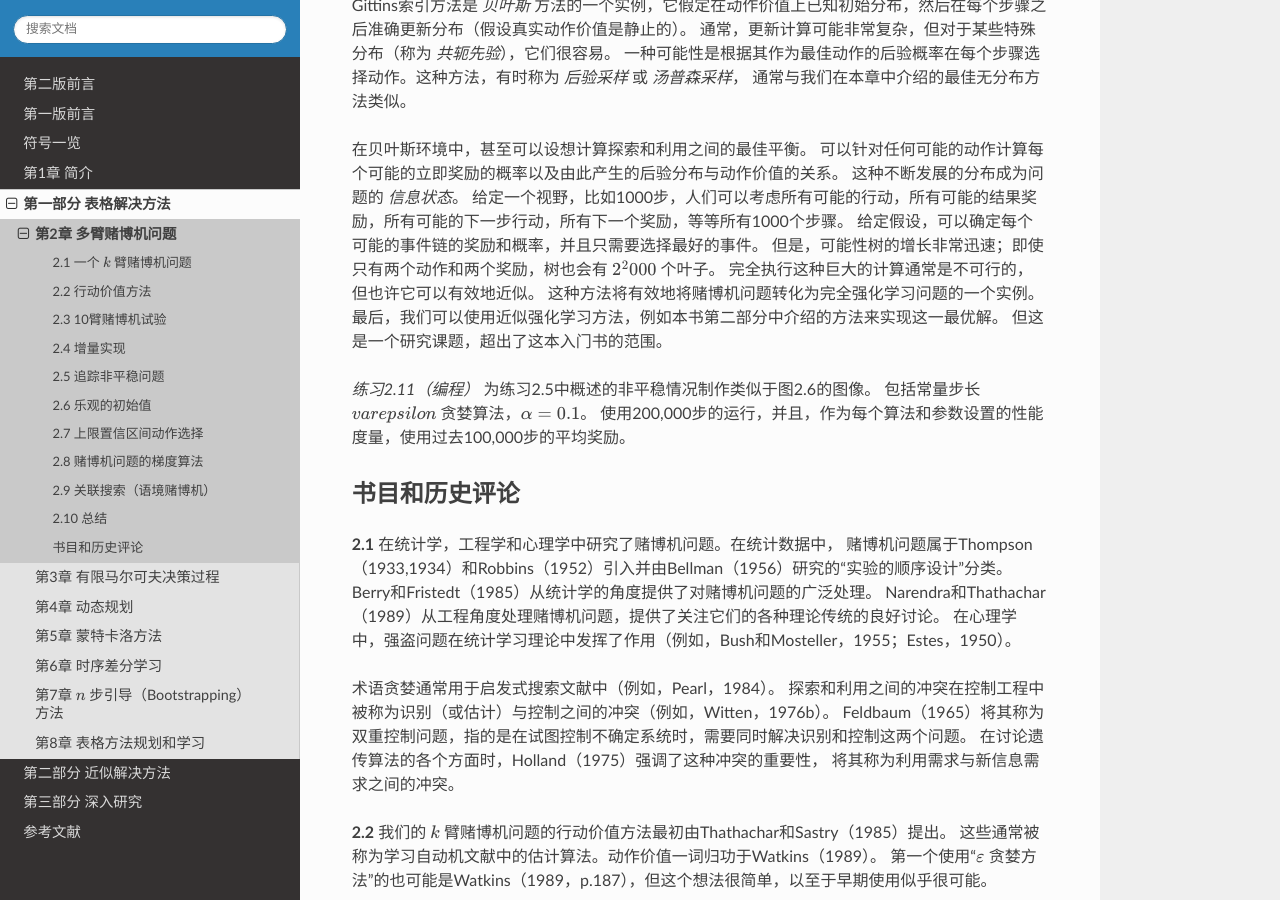
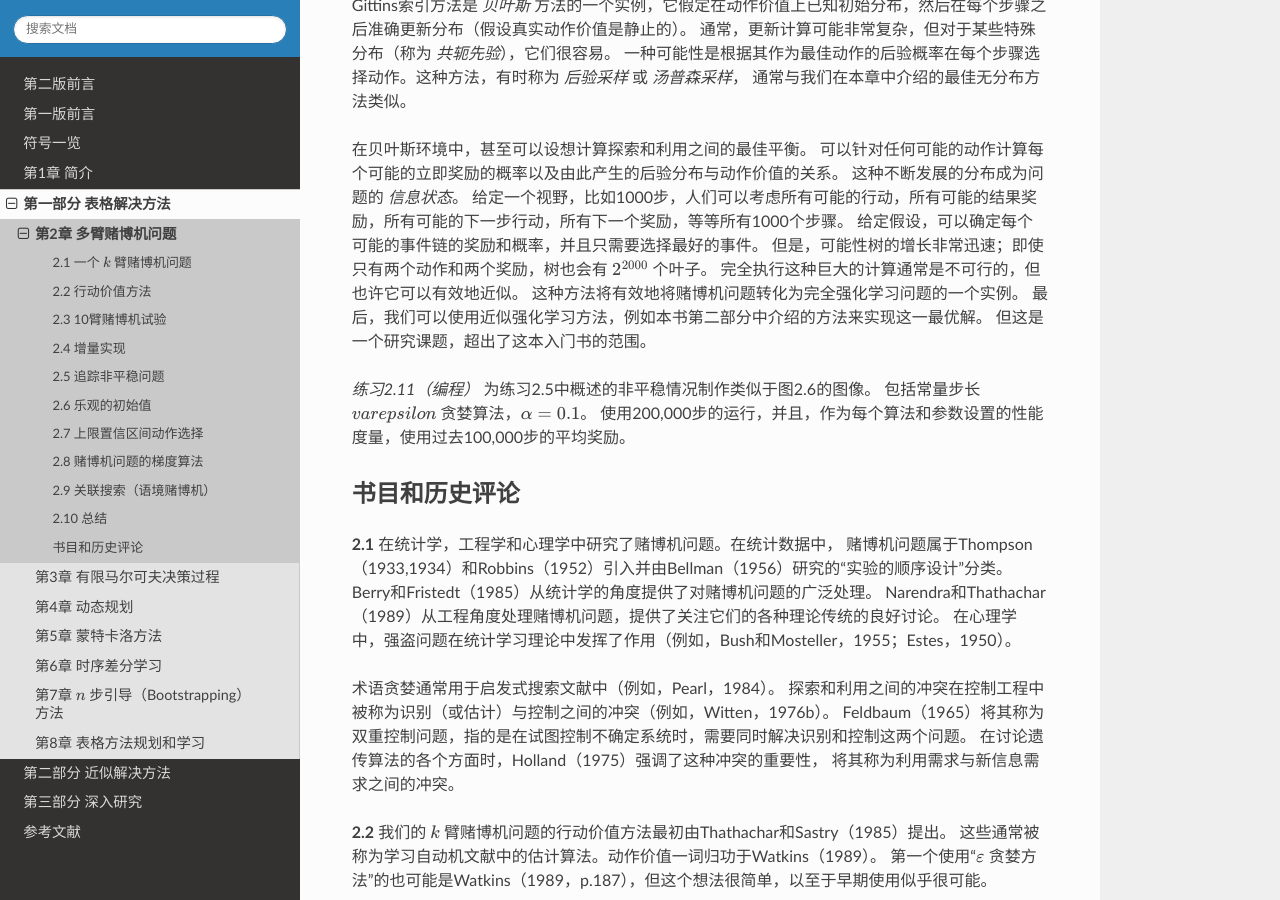
Before and after one commit to qiwihui/reinforcement-learning-an-introduction-chinese, a Sphinx documentation site: the page built from source/partI/chapter2/multi_armed_bandits.rst, in a window 1280 px wide and 900 px high, scrolled down 15027 px. Built offline with Sphinx 7.4.7 and the Read the Docs theme 2.0.0, drawn with Linux system fonts in a browser that asks for light colours.

```diff
--- a/source/partI/chapter2/multi_armed_bandits.rst
+++ b/source/partI/chapter2/multi_armed_bandits.rst
@@ -614,7 +614,7 @@ Gittins索引方法是 *贝叶斯* 方法的一个实例，它假定在动作价
 这种不断发展的分布成为问题的 *信息状态*。
 给定一个视野，比如1000步，人们可以考虑所有可能的行动，所有可能的结果奖励，所有可能的下一步行动，所有下一个奖励，等等所有1000个步骤。
 给定假设，可以确定每个可能的事件链的奖励和概率，并且只需要选择最好的事件。
-但是，可能性树的增长非常迅速；即使只有两个动作和两个奖励，树也会有 :math:`2^2000` 个叶子。
+但是，可能性树的增长非常迅速；即使只有两个动作和两个奖励，树也会有 :math:`2^{2000}` 个叶子。
 完全执行这种巨大的计算通常是不可行的，但也许它可以有效地近似。
 这种方法将有效地将赌博机问题转化为完全强化学习问题的一个实例。
 最后，我们可以使用近似强化学习方法，例如本书第二部分中介绍的方法来实现这一最优解。
```
